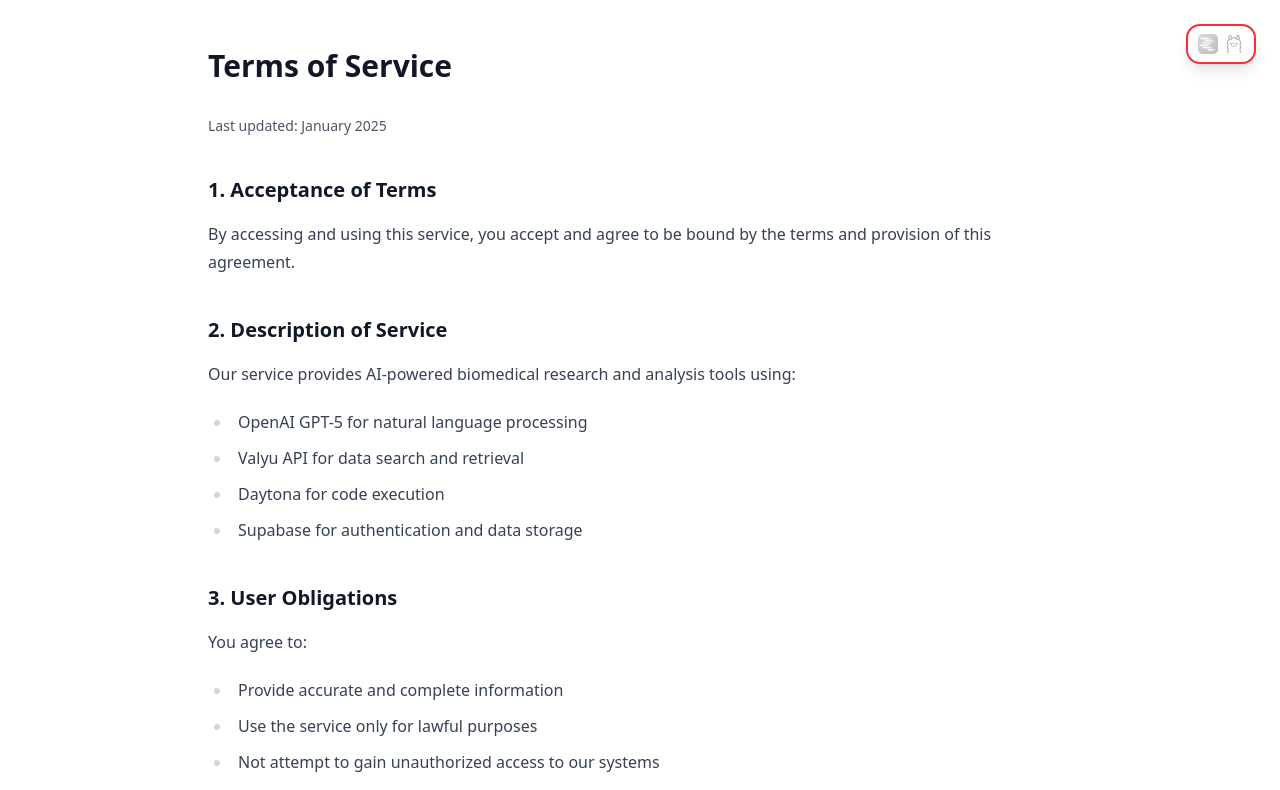
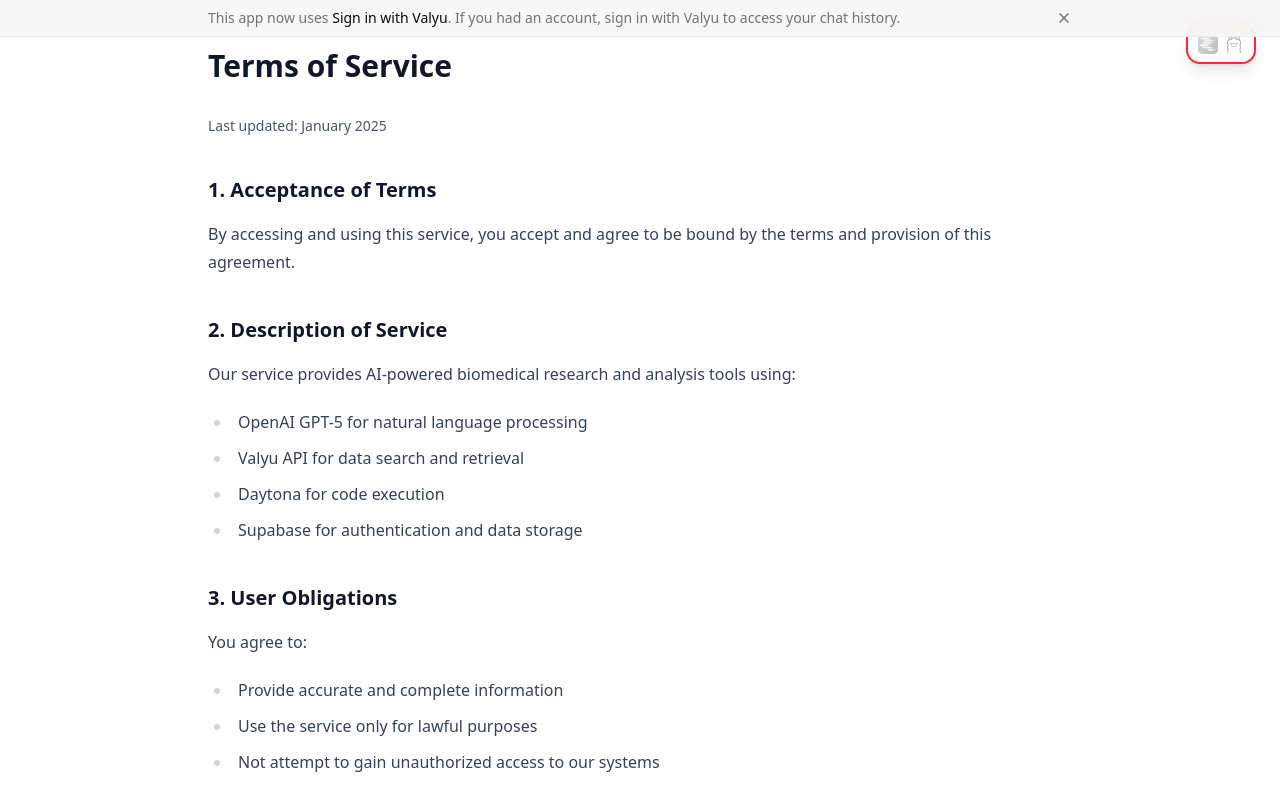
Before and after one commit to yorkeccak/bio, a Next.js app: page /terms in a window 1280 px wide. Shown: the top 790 px of the page. Built offline with nearby package versions, Linux system fonts and the light colour scheme; no server answers.

Commit message:
[FEAT] Discord

```diff
--- a/src/app/layout.tsx
+++ b/src/app/layout.tsx
@@ -10,6 +10,7 @@ import { ThemeProvider } from "@/components/theme-provider";
 import { PostHogProvider } from "@/components/posthog-provider";
 import { logEnvironmentStatus } from "@/lib/env-validation";
 import { ProviderSelector } from "@/components/providers/provider-selector";
+import { MigrationBanner } from "@/components/migration-banner";
 const geistSans = Geist({
   variable: "--font-geist-sans",
   subsets: ["latin"],
@@ -85,6 +86,7 @@ export default function RootLayout({
               <PostHogProvider>
                 <OllamaProvider>
                   <MissingKeysDialog />
+                  <MigrationBanner />
                   <ProviderSelector />
                   {children}
                   <Analytics />
--- /dev/null
+++ b/src/components/migration-banner.tsx
@@ -0,0 +1,105 @@
+'use client';
+
+import { useState, useEffect } from 'react';
+import { X } from 'lucide-react';
+
+const MIGRATION_STORAGE_KEY = 'bio-migration-banner-dismissed';
+const DISCORD_STORAGE_KEY = 'bio-discord-banner-dismissed';
+
+function DiscordIcon({ className }: { className?: string }) {
+  return (
+    <svg className={className} viewBox="0 0 24 24" fill="currentColor">
+      <path d="M20.317 4.37a19.791 19.791 0 0 0-4.885-1.515.074.074 0 0 0-.079.037c-.21.375-.444.864-.608 1.25a18.27 18.27 0 0 0-5.487 0 12.64 12.64 0 0 0-.617-1.25.077.077 0 0 0-.079-.037A19.736 19.736 0 0 0 3.677 4.37a.07.07 0 0 0-.032.027C.533 9.046-.32 13.58.099 18.057a.082.082 0 0 0 .031.057 19.9 19.9 0 0 0 5.993 3.03.078.078 0 0 0 .084-.028 14.09 14.09 0 0 0 1.226-1.994.076.076 0 0 0-.041-.106 13.107 13.107 0 0 1-1.872-.892.077.077 0 0 1-.008-.128 10.2 10.2 0 0 0 .372-.292.074.074 0 0 1 .077-.01c3.928 1.793 8.18 1.793 12.062 0a.074.074 0 0 1 .078.01c.12.098.246.198.373.292a.077.077 0 0 1-.006.127 12.299 12.299 0 0 1-1.873.892.077.077 0 0 0-.041.107c.36.698.772 1.362 1.225 1.993a.076.076 0 0 0 .084.028 19.839 19.839 0 0 0 6.002-3.03.077.077 0 0 0 .032-.054c.5-5.177-.838-9.674-3.549-13.66a.061.061 0 0 0-.031-.03zM8.02 15.33c-1.183 0-2.157-1.085-2.157-2.419 0-1.333.956-2.419 2.157-2.419 1.21 0 2.176 1.096 2.157 2.42 0 1.333-.956 2.418-2.157 2.418zm7.975 0c-1.183 0-2.157-1.085-2.157-2.419 0-1.333.955-2.419 2.157-2.419 1.21 0 2.176 1.096 2.157 2.42 0 1.333-.946 2.418-2.157 2.418z"/>
+    </svg>
+  );
+}
+
+export function MigrationBanner() {
+  const [showMigration, setShowMigration] = useState(false);
+  const [showDiscord, setShowDiscord] = useState(false);
+
+  useEffect(() => {
+    const migrationDismissed = localStorage.getItem(MIGRATION_STORAGE_KEY);
+    const discordDismissed = localStorage.getItem(DISCORD_STORAGE_KEY);
+
+    if (!migrationDismissed) {
+      // Show migration banner first
+      setShowMigration(true);
+
+      // Auto-hide after 10 seconds
+      const timer = setTimeout(() => {
+        dismissMigration();
+      }, 10000);
+
+      return () => clearTimeout(timer);
+    } else if (!discordDismissed) {
+      // Migration already dismissed, show Discord banner
+      setShowDiscord(true);
+    }
+  }, []);
+
+  const dismissMigration = () => {
+    setShowMigration(false);
+    localStorage.setItem(MIGRATION_STORAGE_KEY, 'true');
+
+    // Show Discord banner after migration banner is dismissed
+    const discordDismissed = localStorage.getItem(DISCORD_STORAGE_KEY);
+    if (!discordDismissed) {
+      setShowDiscord(true);
+    }
+  };
+
+  const dismissDiscord = () => {
+    setShowDiscord(false);
+    localStorage.setItem(DISCORD_STORAGE_KEY, 'true');
+  };
+
+  if (showMigration) {
+    return (
+      <div className="fixed top-0 left-0 right-0 z-50 animate-in slide-in-from-top duration-300">
+        <div className="bg-muted/80 backdrop-blur-sm border-b border-border/50">
+          <div className="max-w-4xl mx-auto px-4 py-2 flex items-center justify-between gap-4">
+            <p className="text-sm text-muted-foreground">
+              This app now uses <span className="font-medium text-foreground">Sign in with Valyu</span>.
+              If you had an account, sign in with Valyu to access your chat history.
+            </p>
+            <button
+              onClick={dismissMigration}
+              className="text-muted-foreground hover:text-foreground transition-colors shrink-0"
+              aria-label="Dismiss"
+            >
+              <X className="h-4 w-4" />
+            </button>
+          </div>
+        </div>
+      </div>
+    );
+  }
+
+  if (showDiscord) {
+    return (
+      <div className="fixed top-3 left-3 z-50 animate-in slide-in-from-left duration-300">
+        <div className="bg-[#5865F2] text-white rounded-full px-3 py-1.5 shadow-lg flex items-center gap-2">
+          <a
+            href="https://discord.gg/BhUWrFbHRa"
+            target="_blank"
+            rel="noopener noreferrer"
+            className="flex items-center gap-1.5 text-xs font-medium hover:underline"
+          >
+            <DiscordIcon className="h-3.5 w-3.5" />
+            Join the Valyu Discord
+          </a>
+          <button
+            onClick={dismissDiscord}
+            className="text-white/70 hover:text-white transition-colors"
+            aria-label="Dismiss"
+          >
+            <X className="h-3 w-3" />
+          </button>
+        </div>
+      </div>
+    );
+  }
+
+  return null;
+}
```
